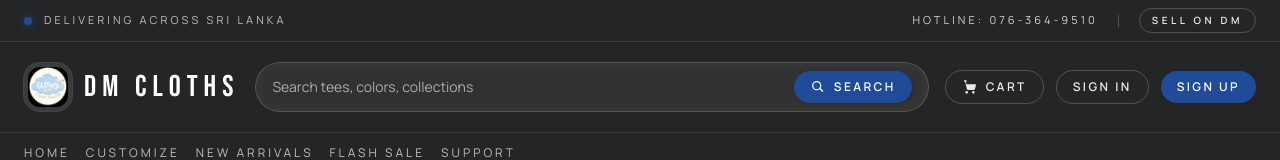
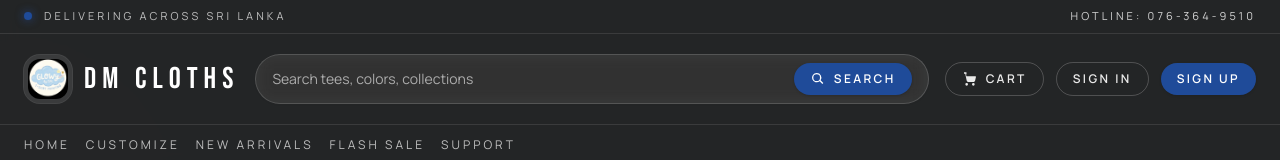
Before and after one commit to Madure608/DM-cloths, a React (Vite) app in the folder frontend/: page /customize in a window 1280 px wide. Shown: the top 160 px of the page. Built offline with nearby package versions, Linux system fonts and the light colour scheme; no server answers.

Commit message:
feat: remove "Sell on DM" link for a cleaner layout

```diff
--- a/frontend/src/components/SiteLayout.jsx
+++ b/frontend/src/components/SiteLayout.jsx
@@ -30,13 +30,6 @@ const SiteLayout = () => {
             </span>
             <div className="flex flex-wrap items-center gap-5">
               <span className="text-white/80">Hotline: 076-364-9510</span>
-              <span className="h-3 w-px bg-white/20" />
-              <Link
-                to="/admin/login"
-                className="rounded-full border border-white/20 px-3 py-1 text-[10px] font-semibold tracking-[0.35em] text-white/90 hover:text-white"
-              >
-                Sell on DM
-              </Link>
             </div>
           </div>
         </div>
```
